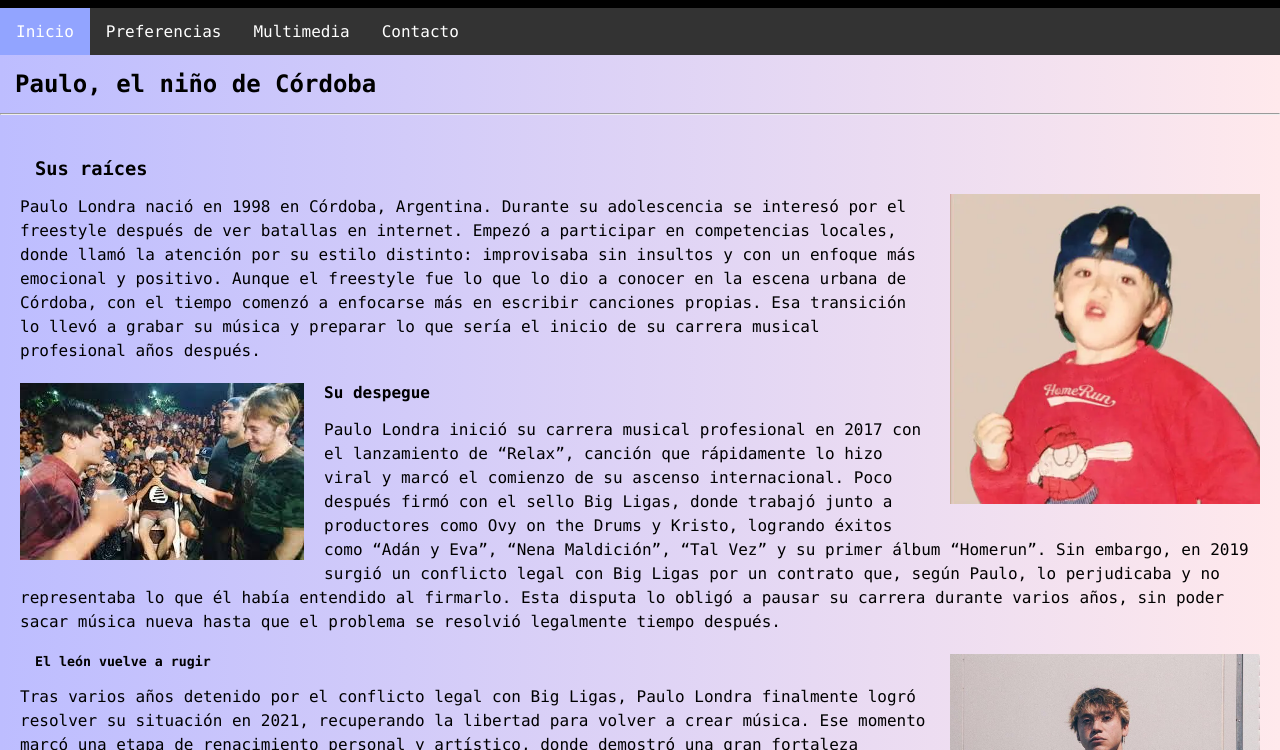
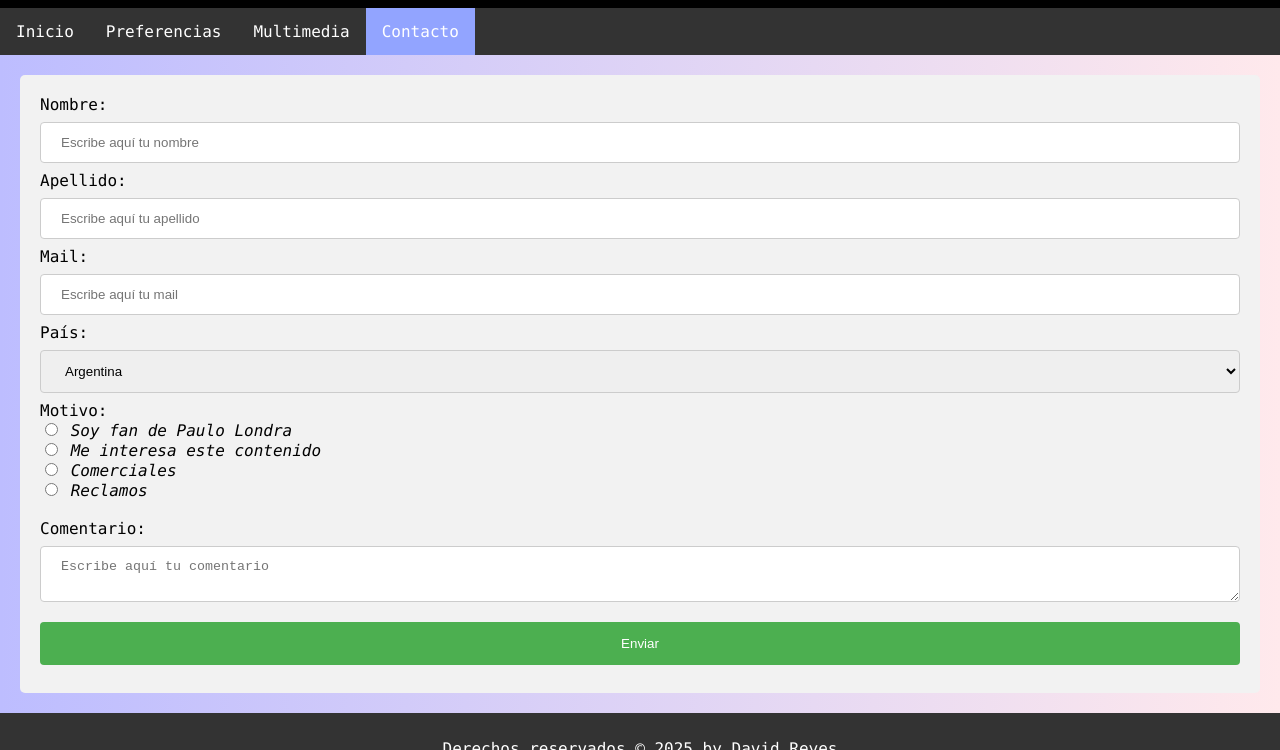
Before and after one commit to davidcito2009/proyecto-curso-html, a plain HTML site: page contacto.html in a window 1280 px wide. Shown: the part 50-800 px from the top of the page. Drawn offline with Linux system fonts and the light colour scheme.

Commit message:
Update contacto.html

```diff
--- a/contacto.html
+++ b/contacto.html
@@ -4,7 +4,7 @@
     <meta charset="UTF-8">
     <meta name="viewport" content="width=device-width, initial-scale=1.0">
     <link rel="shortcut icon" href="faviconleon.ico" type="image/x-icon">
-    <title>Paulo Londra, el representante de rap Argentino</title>
+    <title>Paulo Londra - Contacto</title>
 
     <style>
         body {
@@ -53,45 +53,39 @@
             color: #92a4ff;
         }
 
-        h2 {
-            font-size: 24px;
-            margin: 0;
-            padding: 0;
+        input[type=text],
+        input[type=email],
+        textarea,
+        select {
+            width: 100%;
+            padding: 12px 20px;
+            margin: 8px 0;
+            display: inline-block;
+            border: 1px solid #ccc;
+            border-radius: 4px;
+            box-sizing: border-box;
         }
 
-        .container {
-            max-width: 100%;
-            margin: 0 auto;
-            padding: 20px;
+        input[type=submit] {
+            width: 100%;
+            background-color: #4CAF50;
+            color: white;
+            padding: 14px 20px;
+            margin: 8px 0;
+            border: none;
+            border-radius: 4px;
+            cursor: pointer;
         }
 
-        p {
-            font-size: 16px;
-            line-height: 1.5;
-            margin-bottom: 20px;
+        input[type=submit]:hover {
+            background-color: #45a049;
         }
 
-        .image {
-            float: right;
-            margin: 0 0 20px 20px;
-            max-width: 25%;
-            height: auto;
-        }
-
-        .image2 {
-            float: left;
-            margin: 0 20px 20px 0;
-            max-width: 25%;
-            height: auto;
-        }
-
-        .article {
-            float: left;
-            width: 70%;
-            background-color: #FFF;
-            padding: 10px;
-            margin: 10px;
-            border: 1px solid #CCC;
+        .contenedor-formulario {
+            border-radius: 5px;
+            background-color: #f2f2f2;
+            padding: 20px;
+            margin: 20px;
         }
 
         .footer {
@@ -102,37 +96,11 @@
             clear: both;
         }
 
-
-        /* =================================================== */
-        /*                 ESTILOS RESPONSIVOS                */
-        /* =================================================== */
+        /* ============================= */
+        /*        RESPONSIVE MEDIA       */
+        /* ============================= */
 
         @media (max-width: 900px) {
-            /* Quitar floats para que nada se rompa */
-            .image, .image2, .article {
-                float: none;
-                max-width: 100%;
-                margin: 0 auto 20px auto;
-                display: block;
-            }
-
-            header h1 {
-                font-size: 22px;
-            }
-
-            h2, h3, h4, h5 {
-                text-align: center;
-            }
-
-            p {
-                font-size: 15px;
-            }
-
-            .container {
-                padding: 10px;
-            }
-
-            /* Menú se vuelve vertical */
             nav ul {
                 display: flex;
                 flex-direction: column;
@@ -144,16 +112,19 @@
                 width: 100%;
             }
 
-            nav li a {
-                padding: 12px;
+            .contenedor-formulario {
+                margin: 10px;
+                padding: 15px;
             }
 
-            article img {
-                max-width: 100%;
-                height: auto;
+            h1 {
+                font-size: 22px;
+            }
+
+            input[type=submit] {
+                font-size: 16px;
             }
         }
-
     </style>
 </head>
 <body>
@@ -162,40 +133,56 @@
         <h1>Paulo Londra</h1>
         <nav>
             <ul>
-                <li><a class="active" href="index.html">Inicio</a></li>
+                <li><a href="index.html">Inicio</a></li>
                 <li><a href="preferencias.html">Preferencias</a></li>
                 <li><a href="multimedia.html">Multimedia</a></li>
-                <li><a href="contacto.html">Contacto</a></li>
+                <li><a class="active" href="contacto.html">Contacto</a></li>
             </ul>
         </nav>
     </header>
 
-    <h2 style="margin: 15px;">Paulo, el niño de Córdoba</h2>
-    <hr>
+    <div class="contenedor-formulario">
+        <form>
+            <label for="nombre">Nombre:</label>
+            <input type="text" id="nombre" name="nombre" placeholder="Escribe aquí tu nombre" required>
 
-    <article class="container">
-        <h3 style="margin: 15px;">Sus raíces</h3>
-        <img class="image" src="/assets/img/paulolondranene.webp" alt="Paulo de pequeño">
-        <p>Paulo Londra nació en 1998 en Córdoba, Argentina. Durante su adolescencia se interesó por el freestyle después de ver batallas en internet. Empezó a participar en competencias locales, donde llamó la atención por su estilo distinto: improvisaba sin insultos y con un enfoque más emocional y positivo.
-        Aunque el freestyle fue lo que lo dio a conocer en la escena urbana de Córdoba, con el tiempo comenzó a enfocarse más en escribir canciones propias. Esa transición lo llevó a grabar su música y preparar lo que sería el inicio de su carrera musical profesional años después.</p>
+            <label for="apellido">Apellido:</label>
+            <input type="text" id="apellido" name="apellido" placeholder="Escribe aquí tu apellido" required>
 
-        <img class="image2" src="/assets/img/pauloLondraFreestyle.webp" alt="Paulo Freestyle">
-        <h4 style="margin: 15px;">Su despegue</h4>
-        <p>Paulo Londra inició su carrera musical profesional en 2017 con el lanzamiento de “Relax”, canción que rápidamente lo hizo viral y marcó el comienzo de su ascenso internacional.
-        Poco después firmó con el sello Big Ligas, donde trabajó junto a productores como Ovy on the Drums y Kristo, logrando éxitos como “Adán y Eva”, “Nena Maldición”, “Tal Vez” y su primer álbum “Homerun”.
-        Sin embargo, en 2019 surgió un conflicto legal con Big Ligas por un contrato que, según Paulo, lo perjudicaba y no representaba lo que él había entendido al firmarlo. Esta disputa lo obligó a pausar su carrera durante varios años, sin poder sacar música nueva hasta que el problema se resolvió legalmente tiempo después.</p>
+            <label for="mail">Mail:</label>
+            <input type="text" id="mail" name="mail" placeholder="Escribe aquí tu mail" required>
 
-        <img class="image" src="/assets/img/paulolondra2018.webp" alt="Paulo prime">
-        <h5 style="margin: 15px;">El león vuelve a rugir</h5>
-        <p>Tras varios años detenido por el conflicto legal con Big Ligas, Paulo Londra finalmente logró resolver su situación en 2021, recuperando la libertad para volver a crear música. Ese momento marcó una etapa de renacimiento personal y artístico, donde demostró una gran fortaleza interior y una fe constante en que las cosas llegarían a su tiempo.
-        Con un espíritu de superación, Paulo regresó con nuevas canciones como “Plan A” y “Chance”, mostrando que, pese a los obstáculos, su talento y su mensaje seguían intactos. Su retorno no solo fue musical, sino emocional: reconectó con su público, reconstruyó su camino y continuó desarrollando una carrera más madura.
-        Hasta la actualidad, Paulo sigue avanzando con determinación, trabajando en nueva música y manteniendo una actitud de agradecimiento y confianza en Dios, creyendo que cada desafío que enfrentó fortaleció su propósito y lo preparó para una etapa más sólida en su vida artística.</p>
+            <label for="pais">País:</label>
+            <select name="pais" id="pais">
+                <option value="Argentina">Argentina</option>
+                <option value="Portugal">Portugal</option>
+                <option value="Mexico">México</option>
+                <option value="Honduras">Honduras</option>
+                <option value="Venezuela">Venezuela</option>
+                <option value="Uruguay">Uruguay</option>
+                <option value="Paraguay">Paraguay</option>
+                <option value="Bolivia">Bolivia</option>
+                <option value="Estados Unidos">Estados Unidos</option>
+                <option value="Pakistan">Pakistán</option>
+                <option value="Mongolia">Mongolia</option>
+                <option value="Uzbekistan">Uzbekistán</option>
+            </select>
 
-        <div><img src="/assets/img/Paulolondra2025.webp" alt="El león que volvió a rugir"></div>
-    </article>
+            <label>Motivo:</label><br>
+            <input type="radio" name="motivo"> <i>Soy fan de Paulo Londra</i><br>
+            <input type="radio" name="motivo"> <i>Me interesa este contenido</i><br>
+            <input type="radio" name="motivo"> <i>Comerciales</i><br>
+            <input type="radio" name="motivo"> <i>Reclamos</i><br><br>
+
+            <label for="comentario">Comentario:</label>
+            <textarea name="comentario" id="comentario" placeholder="Escribe aquí tu comentario"></textarea>
+
+            <input type="submit" value="Enviar">
+        </form>
+    </div>
 
     <footer class="footer">
-        <p>Derechos reservados &copy; 2025 by David Reyes</p>
+        <p>Derechos reservados © 2025 by David Reyes</p>
     </footer>
 
 </body>
```
